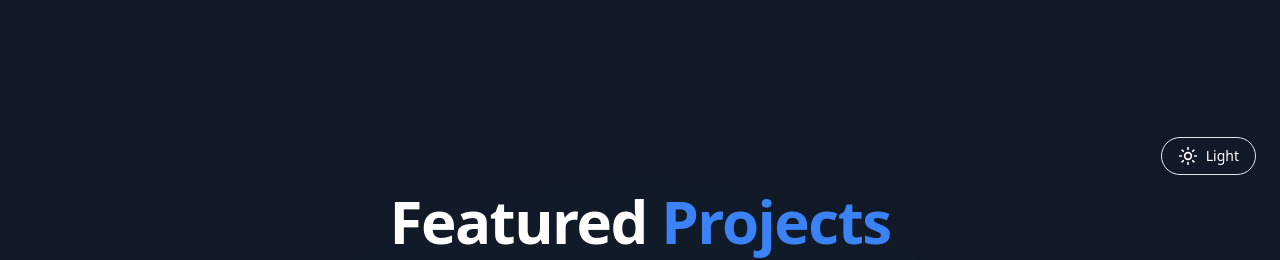
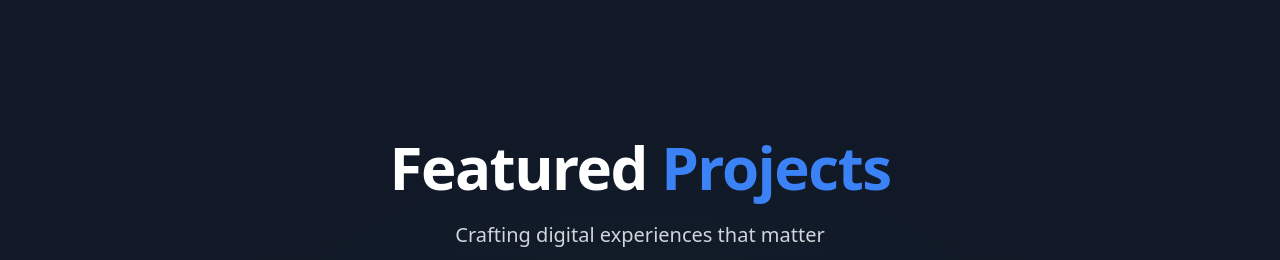
Before and after one commit to OlufunbiIK/React-Portfolio, a React (Create React App) app: page / in a window 1280 px wide. Shown: the part 4180-4440 px from the top of the page. Built offline with nearby package versions, Linux system fonts and the light colour scheme.

Commit message:
fix:removed the theme toggle from the project page

```diff
--- a/src/components/Project.jsx
+++ b/src/components/Project.jsx
@@ -281,22 +281,6 @@
         className="py-10 sm:py-20 overflow-hidden min-h-screen relative"
       >
         <div className="max-w-7xl mx-auto px-4 sm:px-6 min-h-screen">
-          {/* Theme Toggle Button */}
-          <div className="flex justify-end mb-4">
-            <button
-              onClick={toggleTheme}
-              className={`flex items-center gap-2 px-4 py-2 rounded-full transition-all duration-300 ${styles.controlBg} backdrop-blur-sm border`}
-              aria-label="Toggle theme"
-            >
-              {isDarkTheme ? (
-                <Sun className="w-5 h-5" />
-              ) : (
-                <Moon className="w-5 h-5" />
-              )}
-              <span className="text-sm">{isDarkTheme ? "Light" : "Dark"}</span>
-            </button>
-          </div>
-
           <div className="text-center mb-8 sm:mb-16">
             <h2 className="text-3xl sm:text-4xl lg:text-6xl font-bold mb-4 sm:mb-6 tracking-tight">
               <span className={styles.text}>Featured </span>
```
